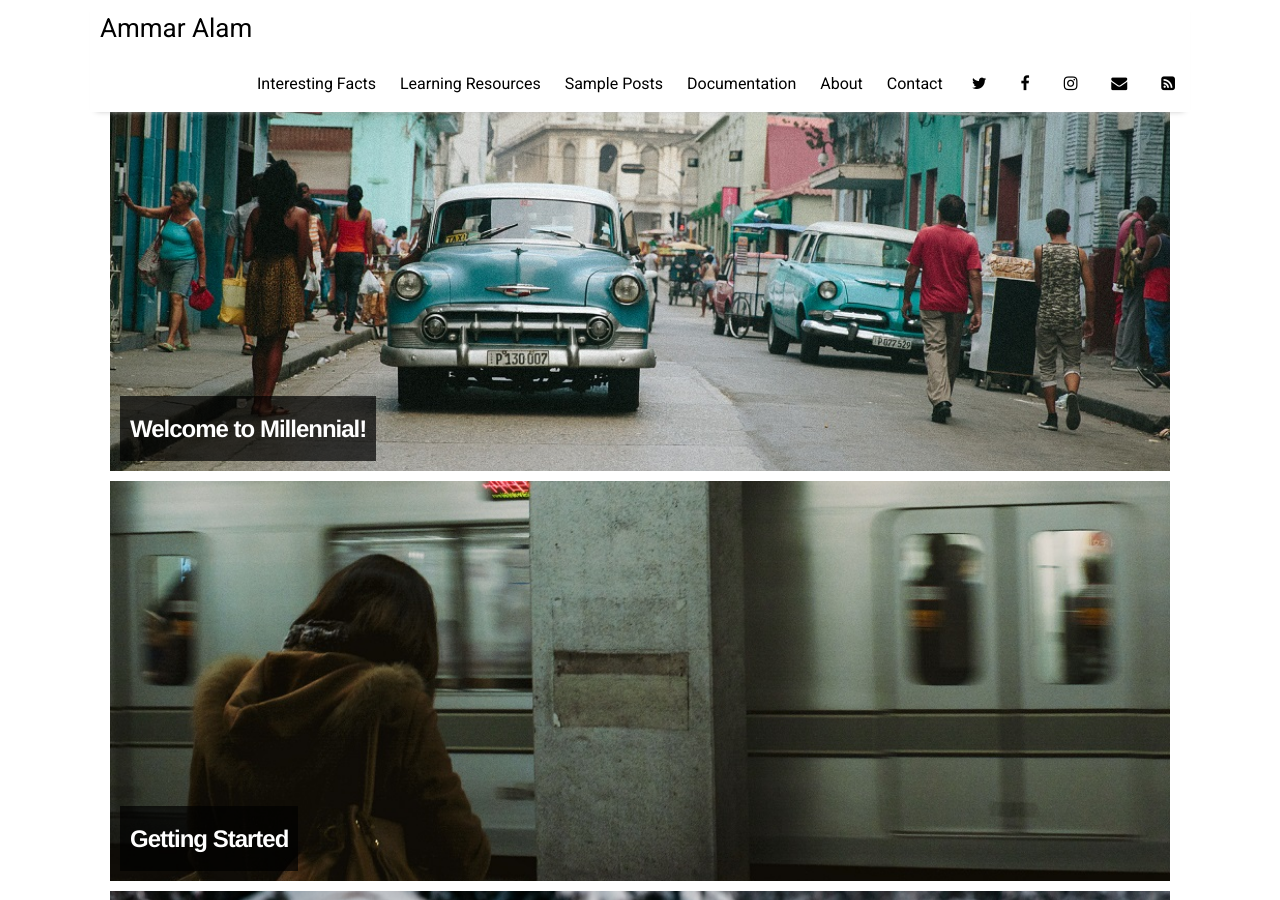
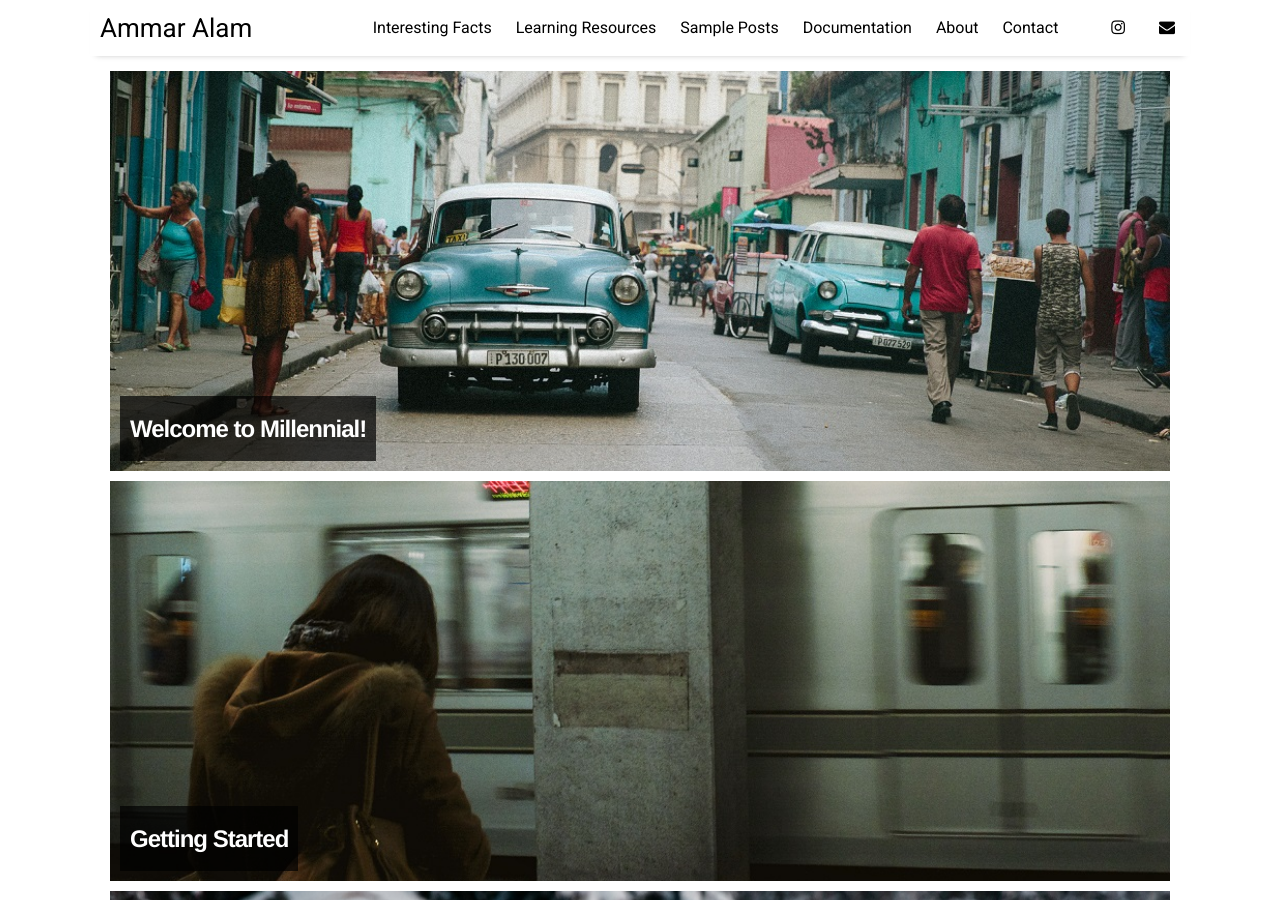
Before and after one commit to AALAM98mod100/AALAM98mod100.github.io, a Jekyll site: the page built from index.html, in a window 1280 px wide and 900 px high. Built offline with Jekyll 4.4.1, drawn with Linux system fonts in a browser that asks for light colours; nearby versions of some CDN libraries; the list of posts is cut into pages by our own code.

```diff
--- a/_data/settings.yml
+++ b/_data/settings.yml
@@ -4,7 +4,7 @@ disqus:
   disqus_shortname: 'millennial-3'
 
 # If you are not using Google Analytics, please change 'google-ID' to an empty string
-google-ID: 'UA-112060364-2'
+google-ID: ''
 
 menu:
 - {name: 'Interesting Facts',  url: 'facts'}
@@ -16,11 +16,9 @@ menu:
 
 # Available social icons are powered by Font Awesome, so you can use any icon that they offer
 social:
-- {icon: 'twitter', link:    'https://twitter.com/paululele'}
-- {icon: 'facebook', link:   'https://www.facebook.com/paululele'}
-- {icon: 'instagram', link:  'https://instagram.com/paululele'}
-- {icon: 'envelope', link:   'mailto:hello@paulle.ca'}
-- {icon: 'rss-square', link: 'feed.xml'}
+- {icon: 'linkedin-in', link:    'https://www.linkedin.com/in/ammar--alam/'}
+- {icon: 'instagram', link:  'https://instagram.com/ammar.alam'}
+- {icon: 'envelope', link:   'mailto:ammar4545@gmail.com'}
 # - {icon: 'rss-square', link: 'rss-feed.xml'}
 
 # Customize site text
```
Also changed, not shown: pages/facts.md (+2 -2 lines).
